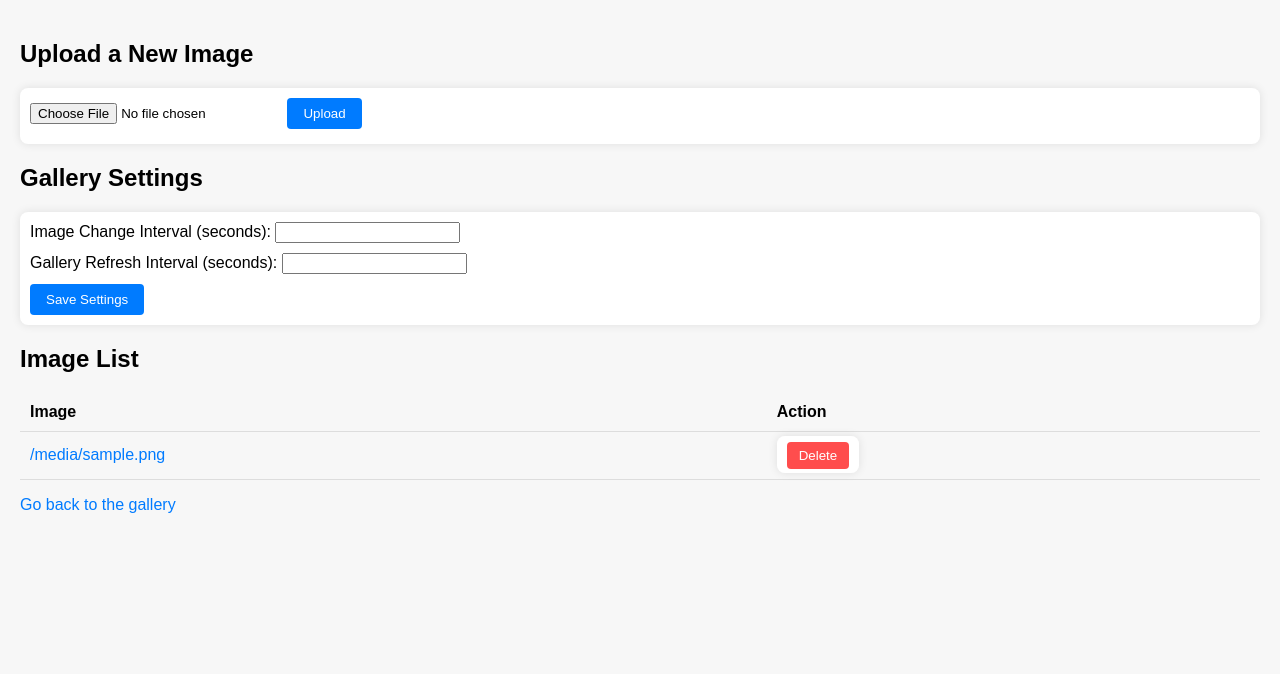
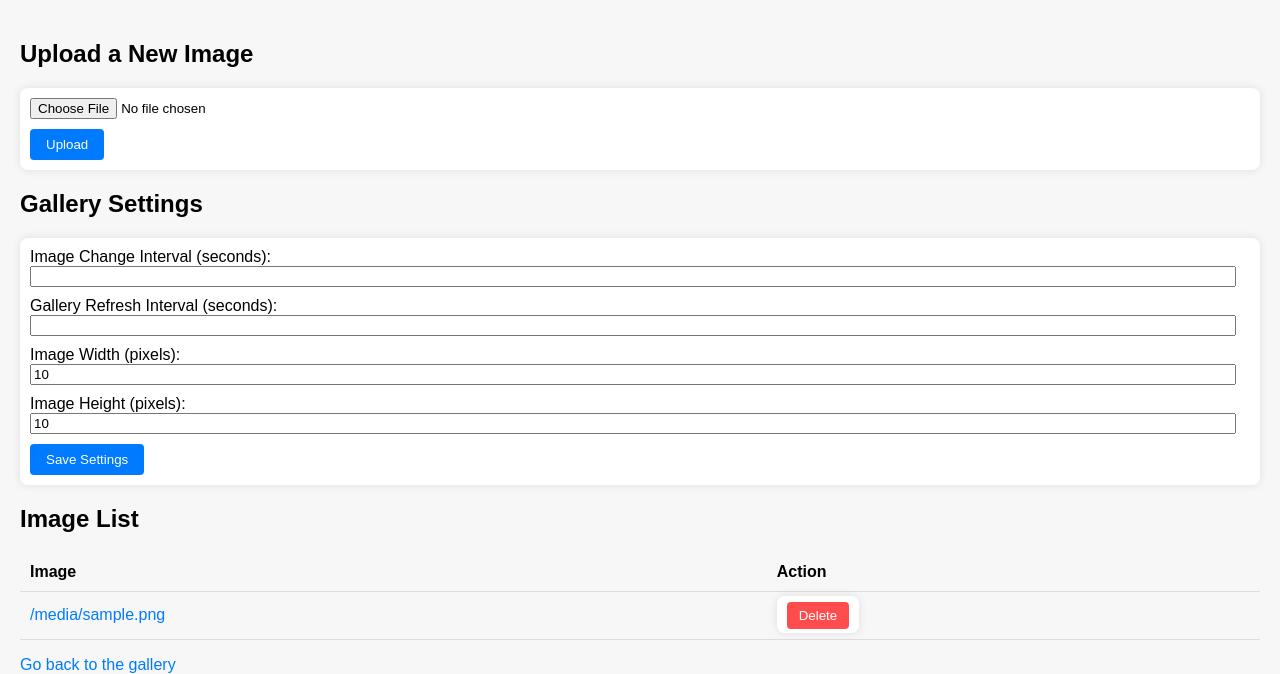
Before and after one commit to vic512/flask-kiosk, a Flask app: template templates/upload.html in a window 1280 px wide. Shown: the top 674 px of the page. Run offline with Flask 3, Linux system fonts and the light colour scheme; the template is opened without the code that fills it: most values are stand-ins (such as "Sample title", 1, 10 or a date in 2020).

Commit message:
Update upload.html
Added image size settings to control resize on upload

```diff
--- a/templates/upload.html
+++ b/templates/upload.html
@@ -21,6 +21,7 @@
         input[type="file"],
         input[type="number"] {
             margin-bottom: 10px;
+            width: calc(100% - 22px); /* Full width with padding */
         }
         input[type="submit"],
         button {
@@ -83,6 +84,12 @@
         <label for="refreshImages">Gallery Refresh Interval (seconds):</label>
         <input type="number" id="refreshImages" name="refreshImages" min="1" value="{{ settings['refreshImages'] }}">
         <br>
+        <label for="imageWidth">Image Width (pixels):</label>
+        <input type="number" id="imageWidth" name="imageWidth" min="1" value="{{ settings['imageWidth'] }}">
+        <br>
+        <label for="imageHeight">Image Height (pixels):</label>
+        <input type="number" id="imageHeight" name="imageHeight" min="1" value="{{ settings['imageHeight'] }}">
+        <br>
         <input type="submit" value="Save Settings">
     </form>
 
```
